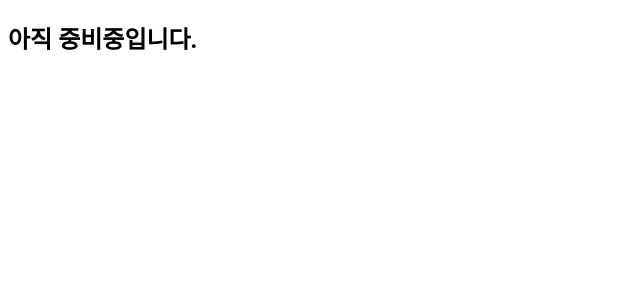
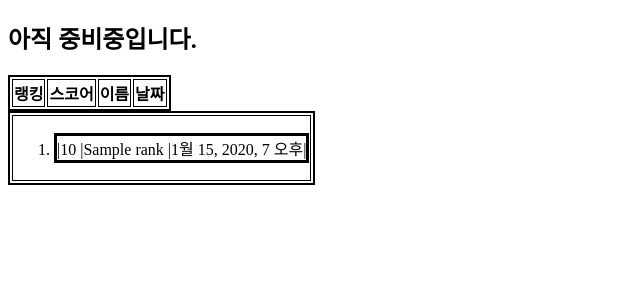
Before and after one commit to enthalpy3/dj, a Django app: page /post/game_rank/ in a window 1280 px wide. Shown: the top 300 px of the page, without its empty margins (0-640 px from the left). Run offline with Django 3.2, Linux system fonts and the light colour scheme; tables that the repository leaves empty hold one stand-in row (values such as "Sample post"); lists and menus that the app fills with data are empty; some libraries are stand-ins or nearby versions.

Commit message:
게임 및 이미지 0831

```diff
--- a/blog/admin.py
+++ b/blog/admin.py
@@ -1,5 +1,6 @@
 from django.contrib import admin
-from .models import Post, Comment
+from .models import Post, Comment, Rank
 
 admin.site.register(Post)
 admin.site.register(Comment)
+admin.site.register(Rank)
--- a/blog/models.py
+++ b/blog/models.py
@@ -21,6 +21,7 @@
     def approved_comments(self):
         return self.comments.filter(approved_comment=True)
 
+
 class Comment(models.Model):
     post = models.ForeignKey('blog.Post', related_name='comments')
     author = models.CharField(max_length=200)
@@ -34,3 +35,12 @@
 
     def __str__(self):
         return self.text
+
+
+class Rank(models.Model):
+    name = models.CharField(max_length=5)
+    score = models.IntegerField()
+    created_date = models.DateTimeField(default=timezone.now)
+
+    def __int__(self):
+        return self.score
--- a/blog/templates/blog/game_rank.html
+++ b/blog/templates/blog/game_rank.html
@@ -1,3 +1,4 @@
+{% load staticfiles %}
 <!doctype html>
 <html lang="en">
 <head>
@@ -5,9 +6,44 @@
     <meta name="viewport"
           content="width=device-width, user-scalable=no, initial-scale=1.0, maximum-scale=1.0, minimum-scale=1.0">
     <meta http-equiv="X-UA-Compatible" content="ie=edge">
-    <title>Document</title>
+    <link rel="stylesheet" href="//maxcdn.bootstrapcdn.com/bootstrap/3.2.0/css/bootstrap-theme.min.css">
+    <link href="//fonts.googleapis.com/css?family=Lobster&subset=latin,latin-ext" rel="stylesheet" type="text/css">
+    <title>game rank</title>
+    <style>
+        table {
+        border: 2px solid black;
+        }
+        td, th {
+        border : 1px solid black;
+        }
+
+p{
+border : 3px solid black;
+}
+
+    </style>
 </head>
 <body>
+
 <h2>아직 중비중입니다.</h2>
+    <table>
+        <tr>
+            <th>랭킹</th>
+            <th>스코어</th>
+            <th>이름</th>
+            <th>날짜</th>
+        </tr>
+    </table>
+    <table>
+        <tr>
+            <td>
+                <ol>
+                    {% for rank in ranks %}
+                    <li><p>|{{ rank.score }} |{{ rank.name|linebreaksbr }} |{{ rank.created_date }}|</p></li>
+                    {% endfor %}
+                </ol>
+            </td>
+        </tr>
+    </table>
 </body>
 </html>
--- a/blog/views.py
+++ b/blog/views.py
@@ -3,7 +3,7 @@
 from django.utils import timezone
 
 from .forms import PostForm, CommentForm
-from .models import Post, Comment
+from .models import Post, Comment, Rank
 
 
 @login_required
@@ -23,7 +23,8 @@
     return render(request, 'blog/game_detail.html', {})
 
 def game_rank(request):
-    return render(request, 'blog/game_rank.html', {})
+    ranks = Rank.objects.order_by('-score')
+    return render(request, 'blog/game_rank.html', {'ranks':ranks})
 
 def post_zoom(request):
     return render(request, 'blog/post_zoom.html', {})
```
Also changed, not shown: blog/templates/blog/game_detail.html (+8 -8 lines), blog/templates/blog/post_game.html (+12 -1 lines), blog/migrations/0003_auto_20180831_0928.py (added).
